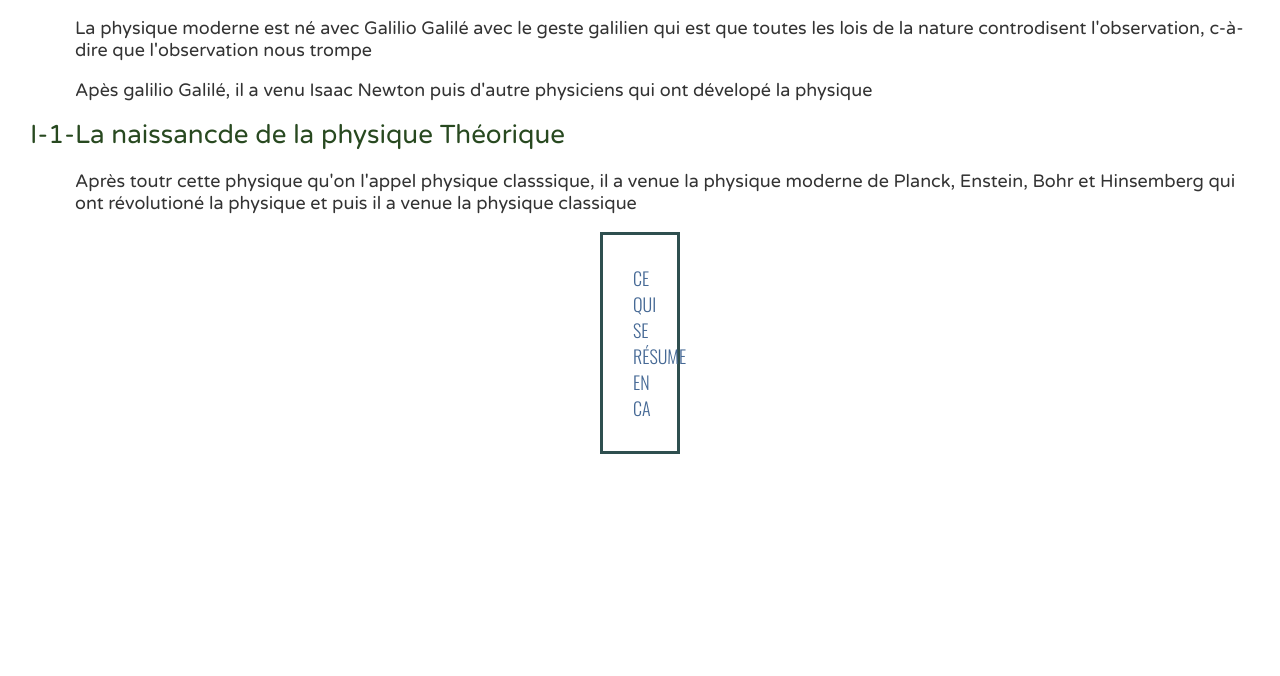
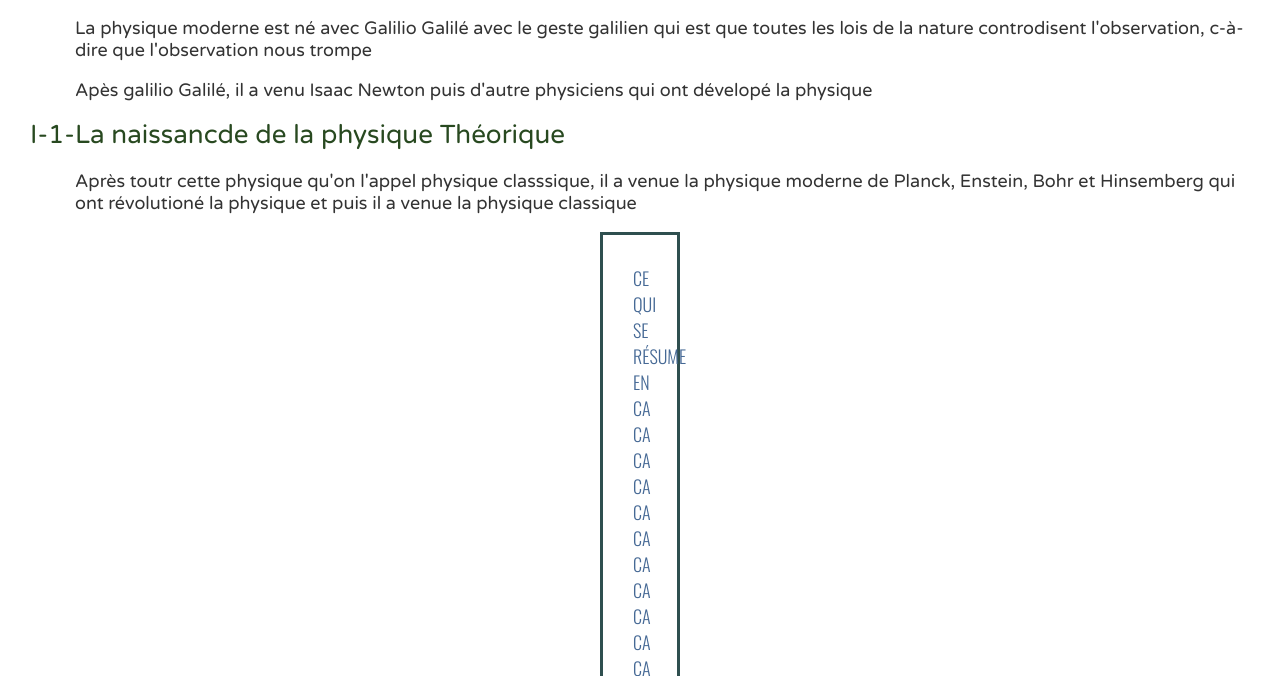
Before and after one commit to laboratoirephysique/laboratoirephysique, a plain HTML site: page new4.html in a window 1280 px wide. Shown: the part 124-800 px from the top of the page. Drawn offline with nearby package versions, Linux system fonts and the light colour scheme.

Commit message:
Update new4.html

```diff
--- a/new4.html
+++ b/new4.html
@@ -19,7 +19,7 @@
 	<h2> I-1-La naissancde de la physique Théorique</h2>
 	<p class="brand"> Après toutr cette physique qu'on l'appel physique classsique, il a venue la physique moderne de Planck, Enstein, Bohr et Hinsemberg qui ont révolutioné la physique et puis il a venue la physique classique </p>
 	</div>
-	<h3> ce qui se résume en ca  </h3>
+	<h3> ce qui se résume en ca ca ca ca ca ca ca ca ca ca ca ca ca ca ca ca  ca ca ca ca ca ca ca ca ca ca ca ca ca ca ca ca  ca ca ca ca ca ca ca ca ca ca ca ca ca ca ca ca  ca ca ca ca ca ca ca ca ca ca ca ca ca ca ca ca  ca ca ca ca ca ca ca ca ca ca ca ca ca ca ca ca </h3>
 
 </body>
 </html>
```
